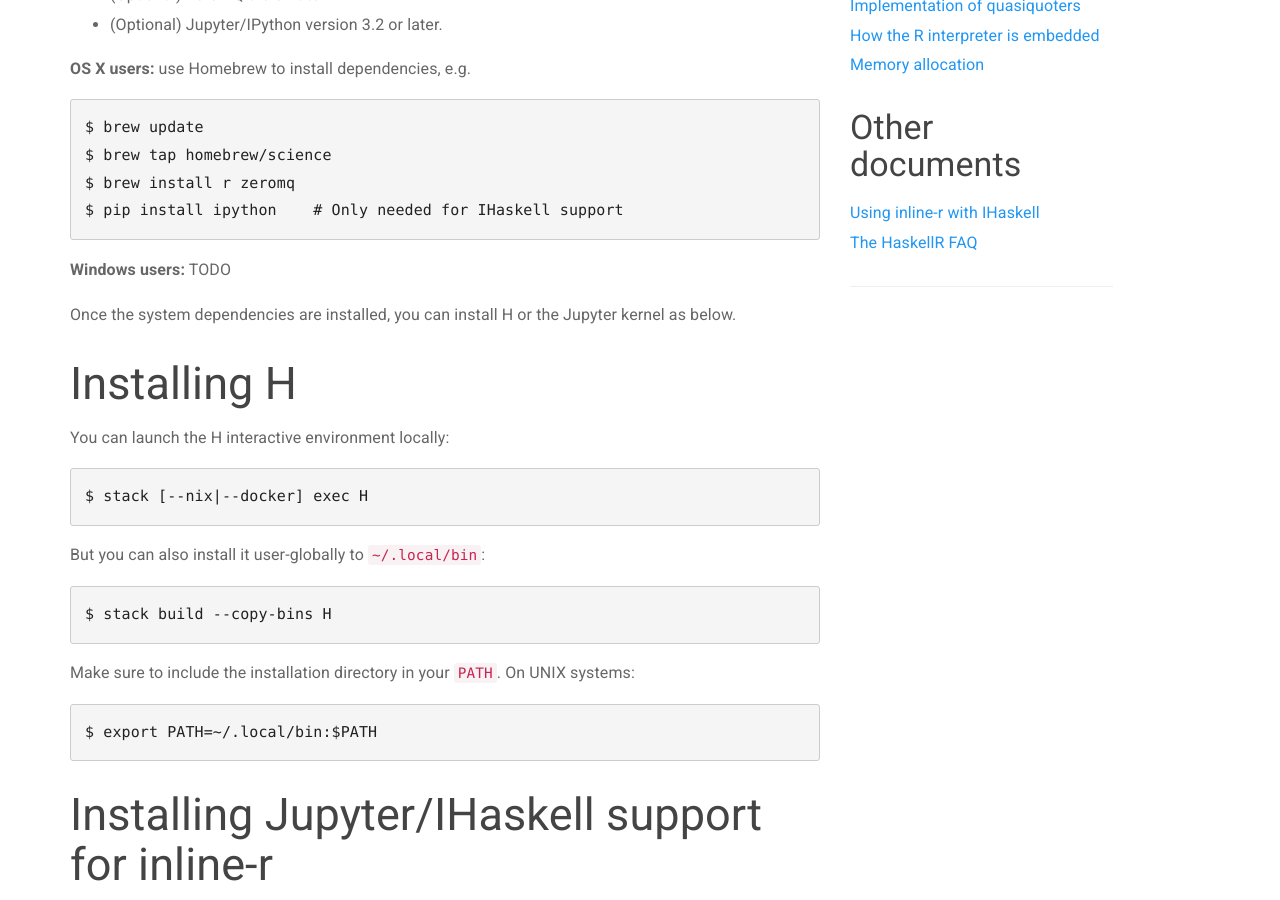
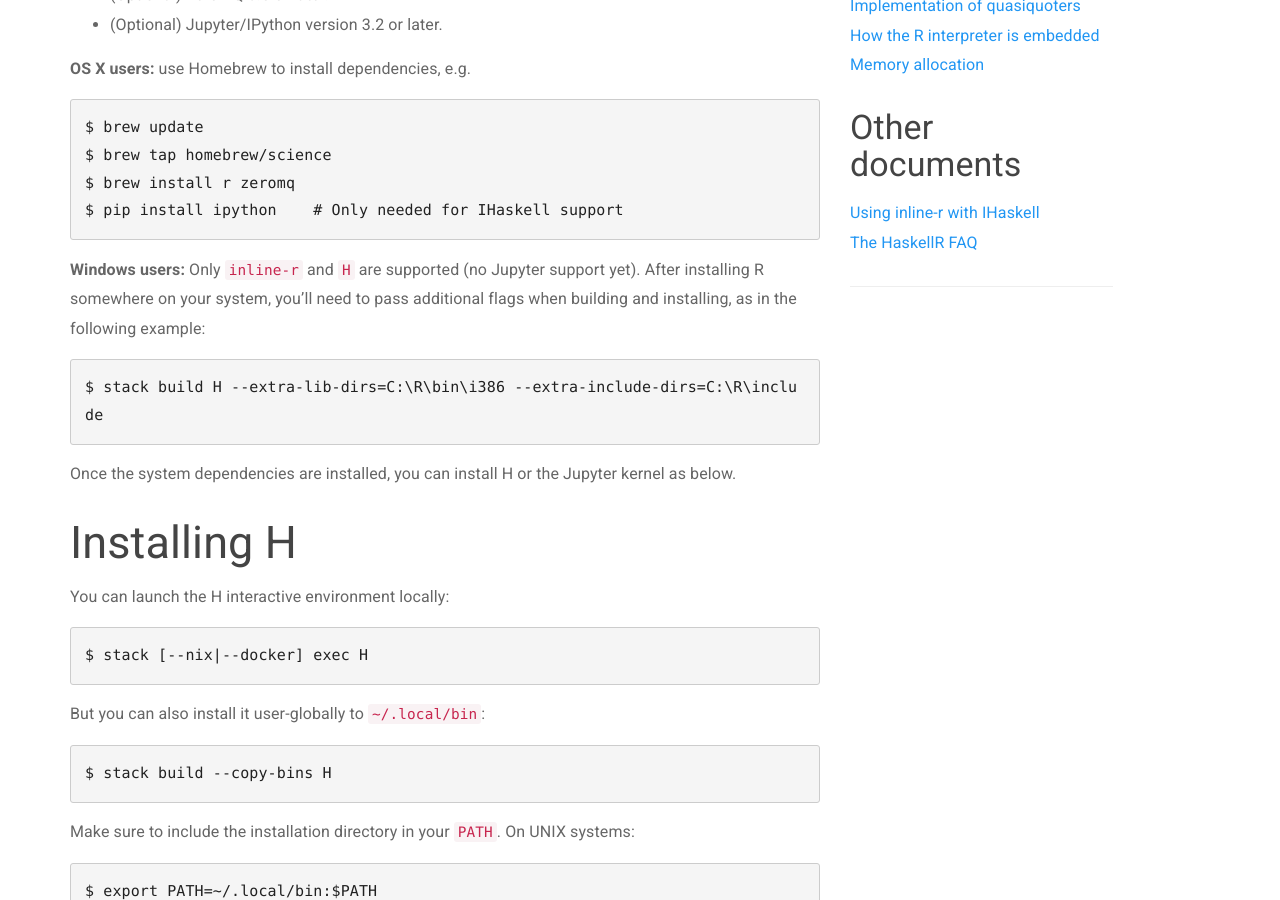
Before and after one commit to tweag/HaskellR, a Jekyll site: the page built from docs/build-and-install.md, in a window 1280 px wide and 900 px high, scrolled down 1092 px. Built offline with Jekyll 4.4.1, drawn with Linux system fonts in a browser that asks for light colours; a style sheet for code colours, icons or effects is not loaded.

Commit message:
Build instructions for Windows.

````diff
--- a/docs/build-and-install.md
+++ b/docs/build-and-install.md
@@ -55,7 +55,14 @@ $ brew install r zeromq
 $ pip install ipython    # Only needed for IHaskell support
 ```
 
-**Windows users:** TODO
+**Windows users:** Only `inline-r` and `H` are supported (no Jupyter
+support yet). After installing R somewhere on your system, you'll need
+to pass additional flags when building and installing, as in the
+following example:
+
+```
+$ stack build H --extra-lib-dirs=C:\R\bin\i386 --extra-include-dirs=C:\R\include
+```
 
 Once the system dependencies are installed, you can install H or the
 Jupyter kernel as below.
````
